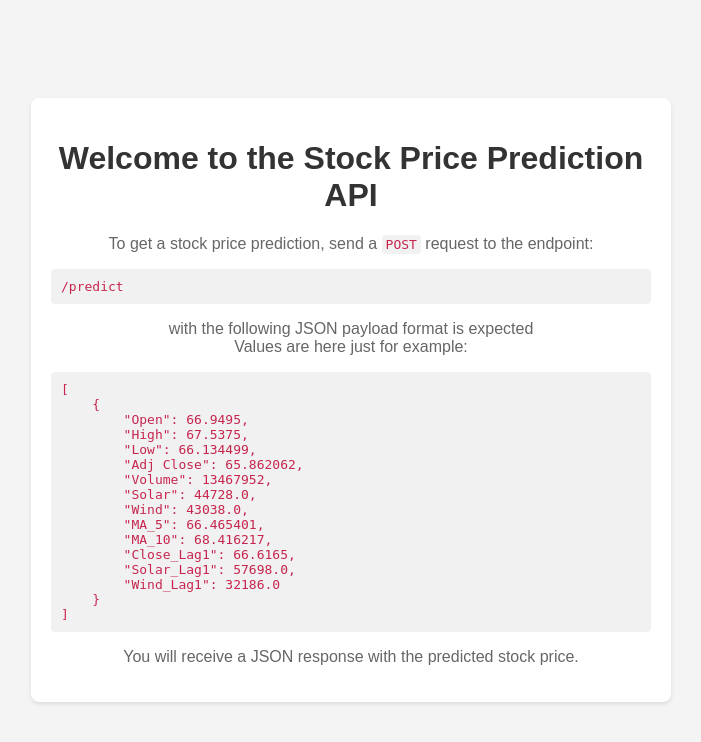
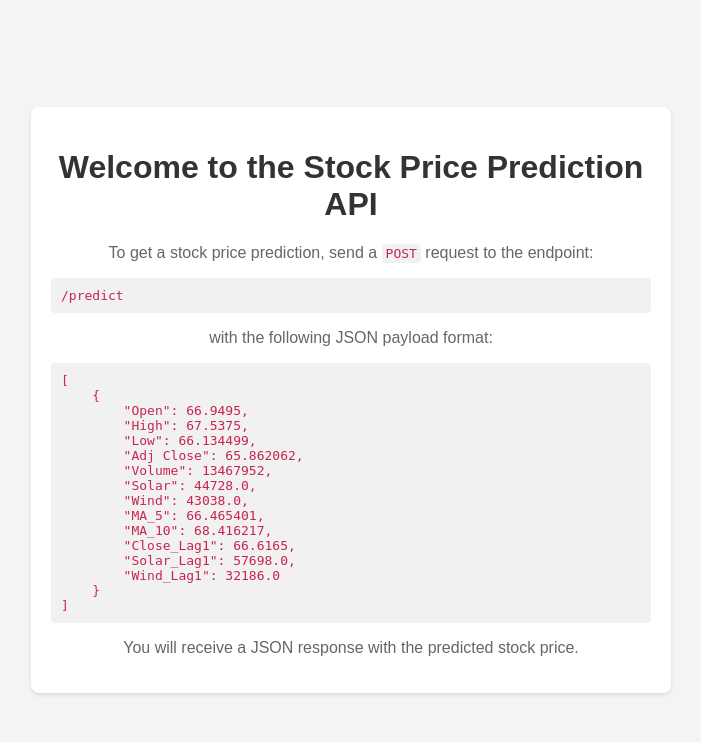
Before and after one commit to s023/stock-price-prediction, a Flask app: template templates/index.html in a window 1280 px wide. Shown: the top 742 px of the page, without its empty margins (289-990 px from the left). Run offline with Flask 3, Linux system fonts and the light colour scheme; the template is opened without the code that fills it, so the values that code supplies are empty; parts of the project's set-up code (start-up, migrations or seed data) failed here and were passed over.

Commit message:
Updates template

```diff
--- a/templates/index.html
+++ b/templates/index.html
@@ -49,7 +49,7 @@
         <h1>Welcome to the Stock Price Prediction API</h1>
         <p>To get a stock price prediction, send a <code>POST</code> request to the endpoint:</p>
         <pre>/predict</pre>
-        <p>with the following JSON payload format is expected <br> Values are here just for example:</p>
+        <p>with the following JSON payload format:</p>
         <pre>[
     {
         "Open": 66.9495,
```
